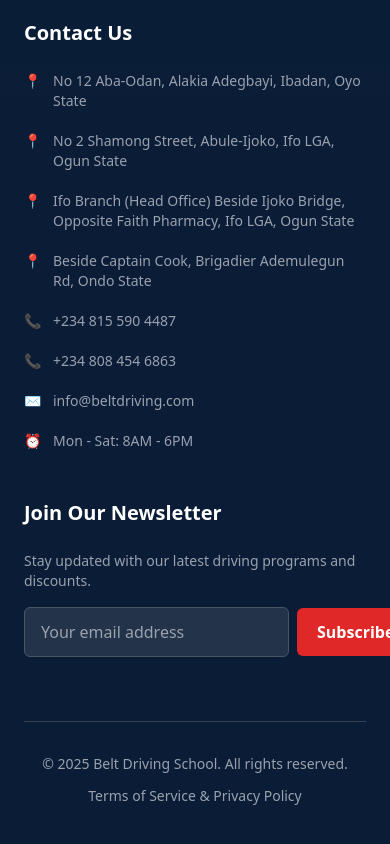
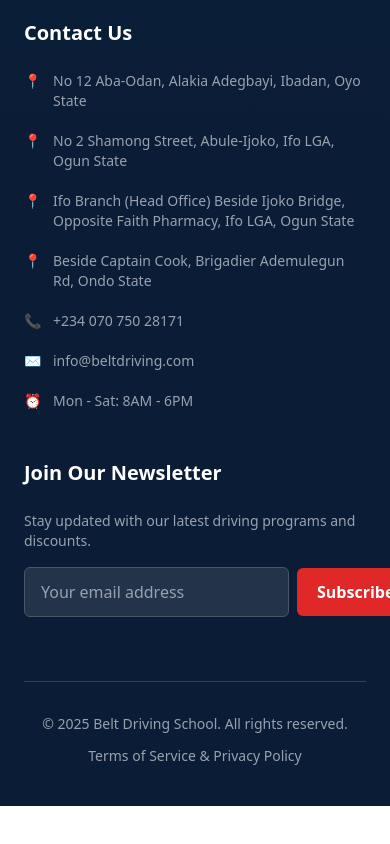
Before and after one commit to palitocity/Belt-Driving-School, a Next.js app: page / in a window 390 px wide. Shown: the part 9016-9860 px from the top of the page. After the commit the page ends 9822 px from the top, so only its background shows below. Built offline with nearby package versions, Linux system fonts and the light colour scheme; no server answers.

Commit message:
phone number correction

```diff
--- a/src/pages/(components)/Footer.tsx
+++ b/src/pages/(components)/Footer.tsx
@@ -145,16 +145,11 @@
                   Beside Captain Cook, Brigadier Ademulegun Rd, Ondo State
                 </span>
               </li>
+
               <li className="flex items-center gap-3">
                 <span className="text-[#E02828]">📞</span>
-                <a href="tel:+2348155904487" className="hover:text-[#E02828]">
-                  +234 815 590 4487
-                </a>
-              </li>
-              <li className="flex items-center gap-3">
-                <span className="text-[#E02828]">📞</span>
-                <a href="tel:+2348084546863" className="hover:text-[#E02828]">
-                  +234 808 454 6863
+                <a href="tel:+23407075028171" className="hover:text-[#E02828]">
+                  +234 070 750 28171
                 </a>
               </li>
               <li className="flex items-center gap-3">
```
